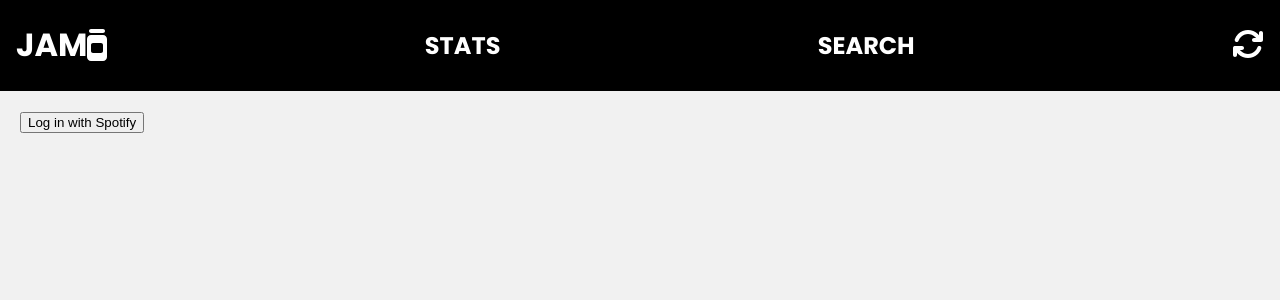
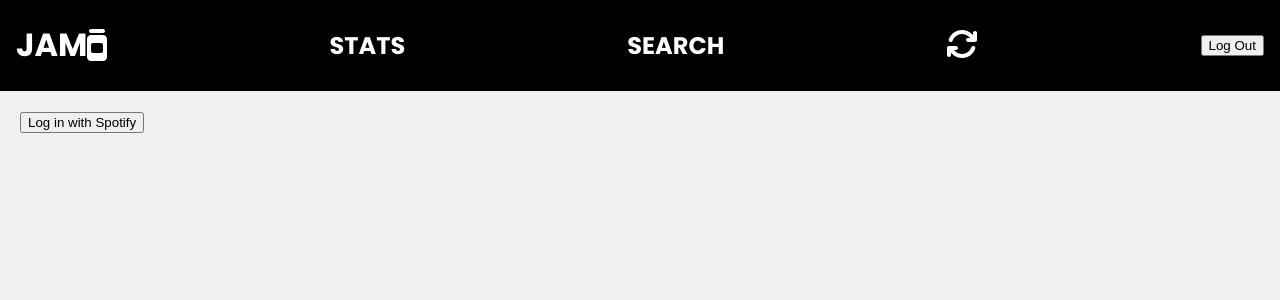
Before and after one commit to JensonW7/jam, a React (Create React App) app in the folder client/: page / in a window 1280 px wide. Shown: the top 300 px of the page. Built offline with nearby package versions, Linux system fonts and the light colour scheme; a web font is replaced by a local one.

Commit message:
temporary logout button by redirecting to Spotify logout page

```diff
--- /dev/null
+++ b/client/src/components/Logout.js
@@ -0,0 +1,13 @@
+const logout = () => {
+    // clear user token logic here by removing access token from local storage
+    // issue: we used react context...?
+    // localStorage.removeItem('access_token');
+
+    // Redirect to Spotify logout page
+    window.location.href = 'https://www.spotify.com/logout/';
+
+    // Redirect to home page
+    // window.location.href = '/'; // Redirect to your home page
+};
+
+export default logout;
--- a/client/src/components/Navbar.js
+++ b/client/src/components/Navbar.js
@@ -2,10 +2,11 @@ import { Link } from "react-router-dom"
 import { FontAwesomeIcon } from '@fortawesome/react-fontawesome'
 import { faJar } from '@fortawesome/free-solid-svg-icons';
 import { faArrowsRotate } from '@fortawesome/free-solid-svg-icons';
-
+import logout from './Logout';
 
 import './styles/navbar.css'
 const Navbar = () => {
+
     return (
         <header>
             <div className="navbar">
@@ -18,6 +19,9 @@ const Navbar = () => {
                 <Link to="http://localhost:4000/spotify/login">
                     <FontAwesomeIcon icon={faArrowsRotate} style={{color: "#ffffff",}} size='2x'/>
                 </Link>
+                <button onClick={logout} className="logout-button">
+                    Log Out
+                </button>
             </div>
         </header>
     )
```
